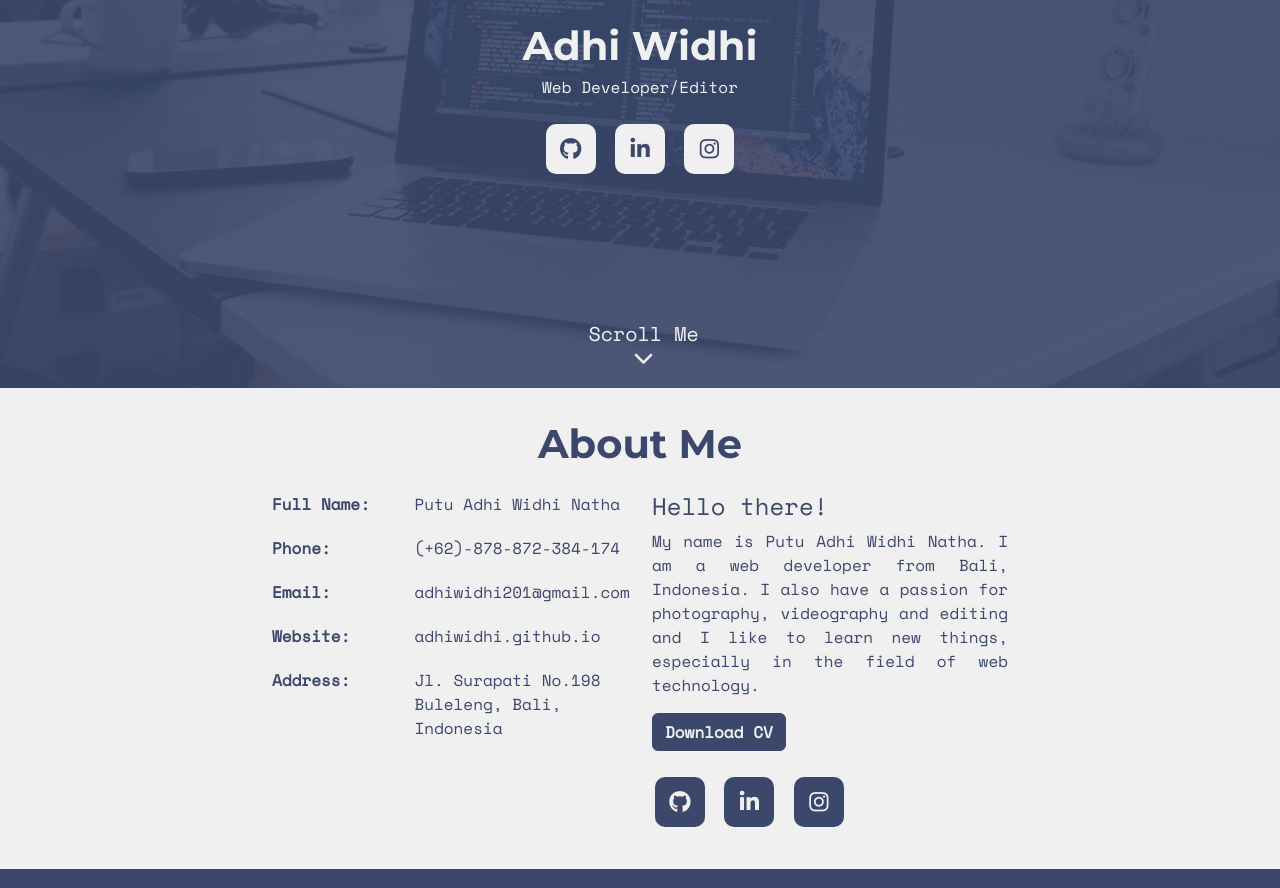
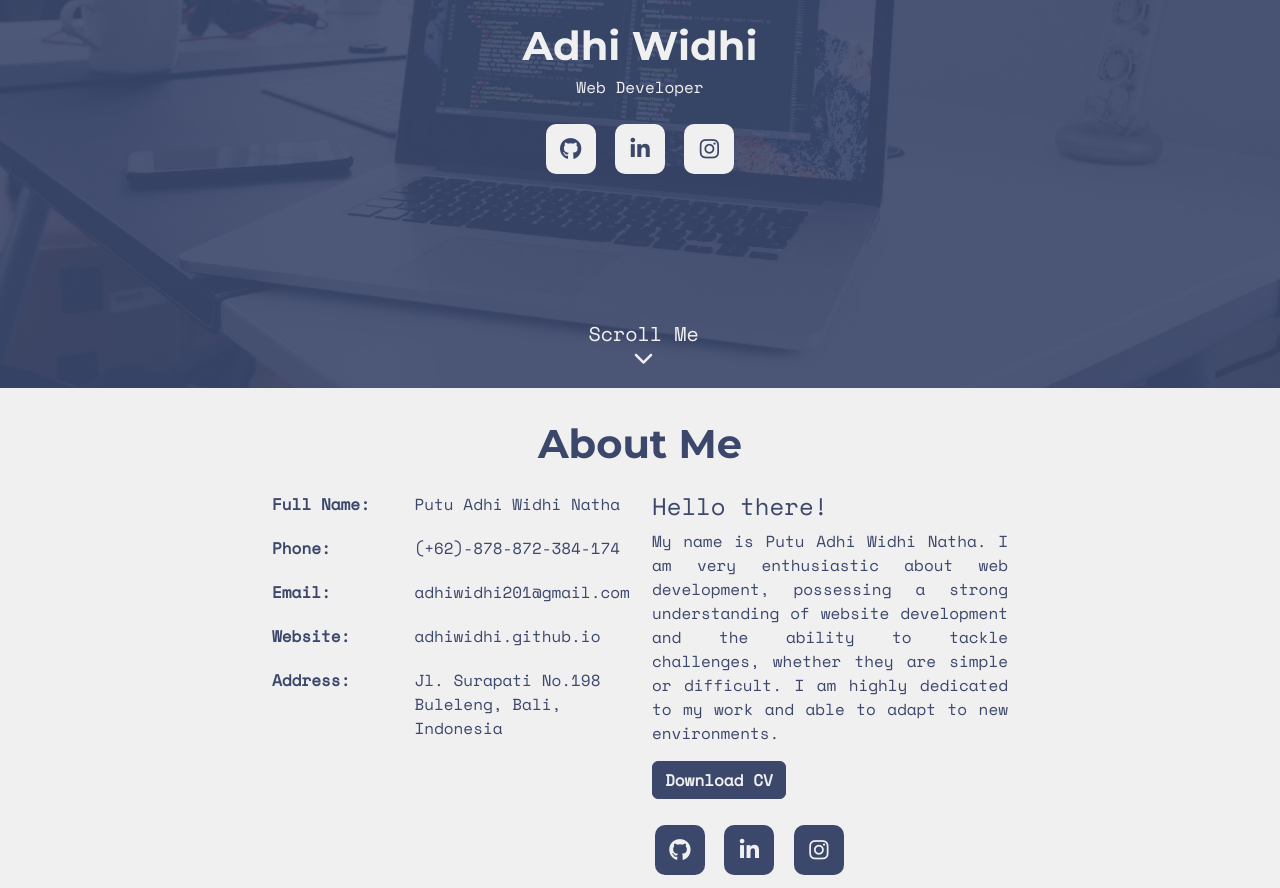
Before and after one commit to AdhiWidhi/adhiwidhi.github.io, a plain HTML site: page index.html in a window 1280 px wide. Shown: the part 412-1300 px from the top of the page. Drawn offline with nearby package versions, Linux system fonts and the light colour scheme.

Commit message:
update about

```diff
--- a/index.html
+++ b/index.html
@@ -79,7 +79,7 @@
                 data-aos-anchor-placement="top-bottom"
                 data-aos-duration="1500"
               >
-                Web Developer/Editor
+                Web Developer
               </h6>
               <ul
                 class="social-media-list"
@@ -207,10 +207,11 @@
                   data-aos-anchor-placement="top-bottom"
                   data-aos-duration="1350"
                 >
-                  My name is Putu Adhi Widhi Natha. I am a web developer from
-                  Bali, Indonesia. I also have a passion for photography,
-                  videography and editing and I like to learn new things,
-                  especially in the field of web technology.
+                  My name is Putu Adhi Widhi Natha. I am very enthusiastic about
+                  web development, possessing a strong understanding of website
+                  development and the ability to tackle challenges, whether they
+                  are simple or difficult. I am highly dedicated to my work and
+                  able to adapt to new environments.
                 </p>
                 <p
                   class=""
```
